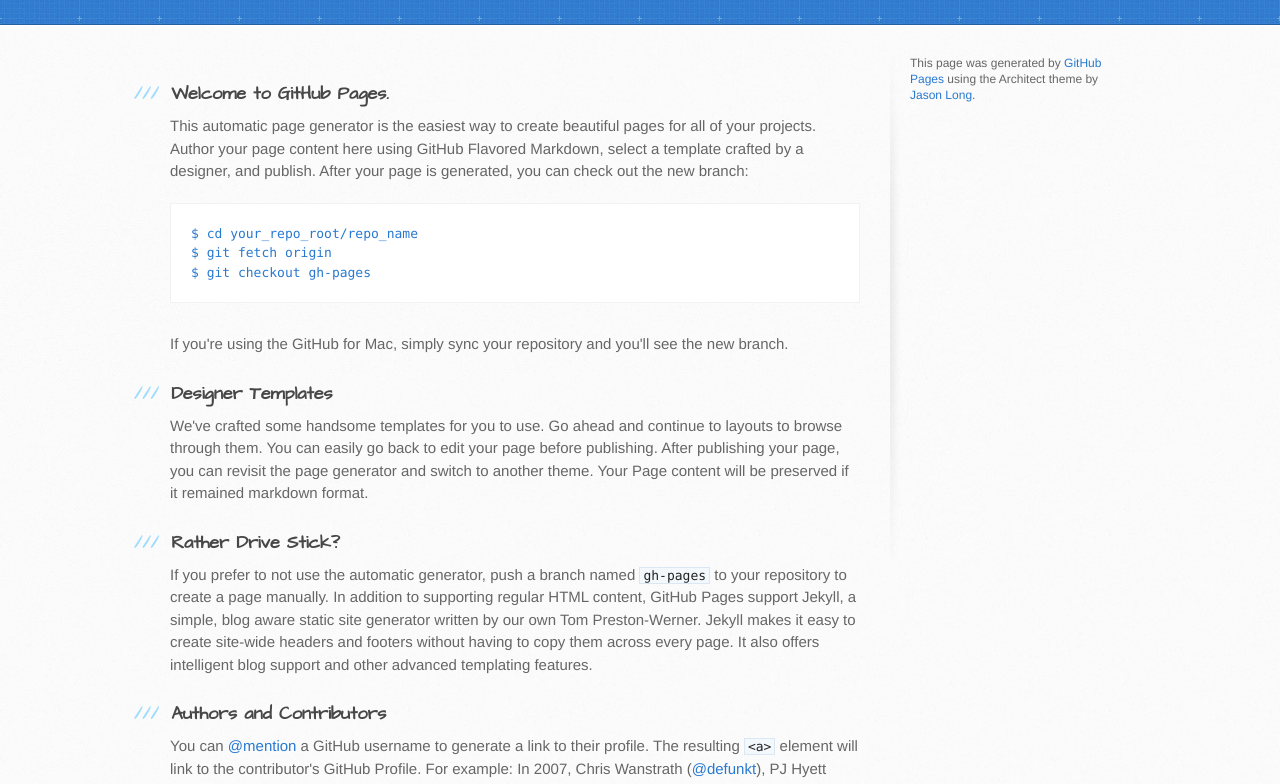
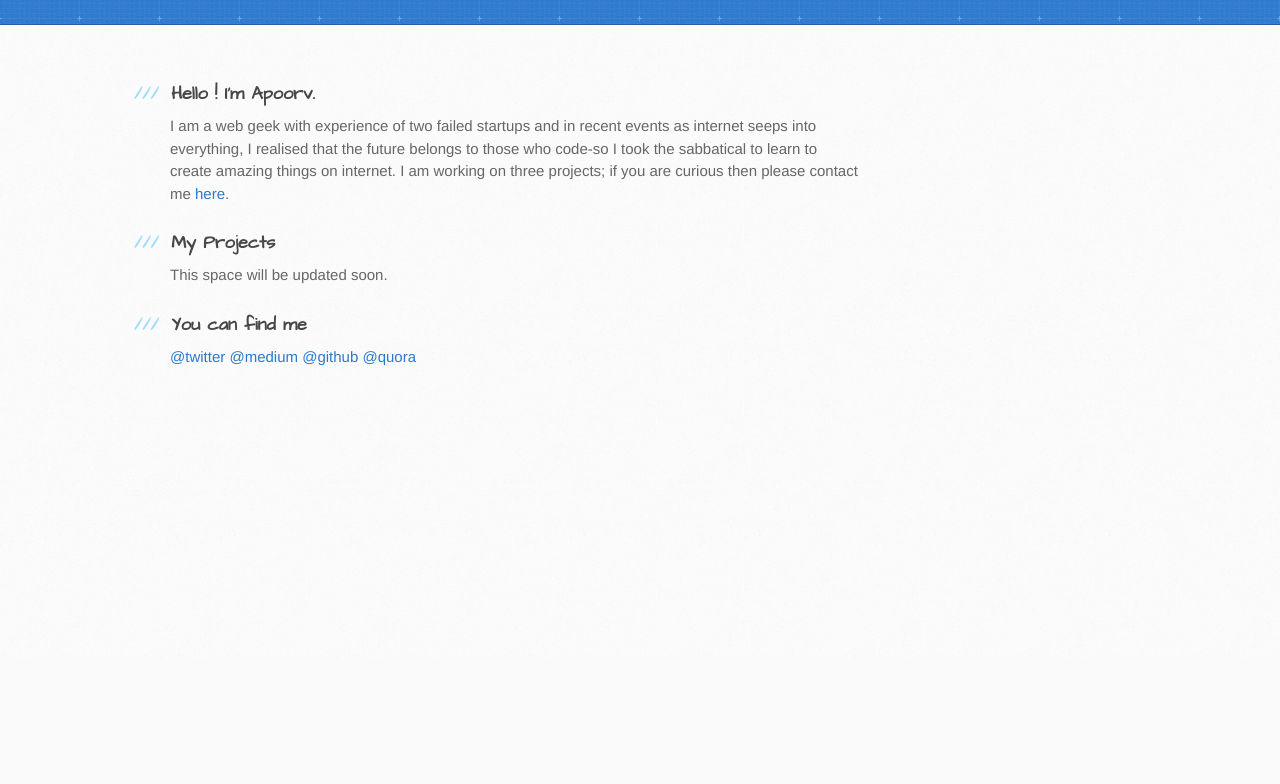
Before and after one commit to apoorvcode/apoorvcode.github.io, a plain HTML site: page index.html in a window 1280 px wide. Shown: the part 142-926 px from the top of the page. After the commit the page ends 800 px from the top, so only its background shows below. Drawn offline with Linux system fonts and the light colour scheme.

Commit message:
Update index.html

```diff
--- a/index.html
+++ b/index.html
@@ -13,13 +13,13 @@
     <script src="//html5shiv.googlecode.com/svn/trunk/html5.js"></script>
     <![endif]-->
 
-    <title>Apoorvcode.github.io by apoorvcode</title>
+    <title>Apoorv</title>
   </head>
 
-  <body>
+ <body>
     <header>
       <div class="inner">
-        <h1>Apoorvcode.github.io</h1>
+        <h1>Apoorv</h1>
         <h2></h2>
         <a href="https://github.com/apoorvcode" class="button"><small>Follow me on</small>GitHub</a>
       </div>
@@ -29,42 +29,30 @@
       <div class="inner clearfix">
         <section id="main-content">
           <h3>
-<a name="welcome-to-github-pages" class="anchor" href="#welcome-to-github-pages"><span class="octicon octicon-link"></span></a>Welcome to GitHub Pages.</h3>
+<a name="Hello ! I'm Apoorv." class="anchor" href="#welcome-to-github-pages"><span class="octicon octicon-link"></span></a>Hello ! I'm Apoorv.</h3>
 
-<p>This automatic page generator is the easiest way to create beautiful pages for all of your projects. Author your page content here using GitHub Flavored Markdown, select a template crafted by a designer, and publish. After your page is generated, you can check out the new branch:</p>
-
-<pre><code>$ cd your_repo_root/repo_name
-$ git fetch origin
-$ git checkout gh-pages
-</code></pre>
-
-<p>If you're using the GitHub for Mac, simply sync your repository and you'll see the new branch.</p>
+<p>I am a web geek with experience of two failed startups and in recent events as internet seeps into everything, I realised that the future belongs to those who code-so I took the sabbatical to learn to create amazing things on internet. I am working on three projects; if you are curious then please contact me <a href = "apoorv.sharma@icloud.com">here</a>. </p>
 
 <h3>
-<a name="designer-templates" class="anchor" href="#designer-templates"><span class="octicon octicon-link"></span></a>Designer Templates</h3>
+<a name="My projects" class="anchor" href="#designer-templates"><span class="octicon octicon-link"></span></a>My Projects</h3>
 
-<p>We've crafted some handsome templates for you to use. Go ahead and continue to layouts to browse through them. You can easily go back to edit your page before publishing. After publishing your page, you can revisit the page generator and switch to another theme. Your Page content will be preserved if it remained markdown format.</p>
+<p>This space will be updated soon.</p>
 
 <h3>
-<a name="rather-drive-stick" class="anchor" href="#rather-drive-stick"><span class="octicon octicon-link"></span></a>Rather Drive Stick?</h3>
+<a name="You can find me" class="anchor" href="#designer-templates"><span class="octicon octicon-link"></span></a>You can find me</h3>
 
-<p>If you prefer to not use the automatic generator, push a branch named <code>gh-pages</code> to your repository to create a page manually. In addition to supporting regular HTML content, GitHub Pages support Jekyll, a simple, blog aware static site generator written by our own Tom Preston-Werner. Jekyll makes it easy to create site-wide headers and footers without having to copy them across every page. It also offers intelligent blog support and other advanced templating features.</p>
+<p>
+<a href="https://twitter.com/apoo_rv" onClick="recordOutboundLink(this, 'Outbound Links', 'twitter');return false;">@twitter</a>
 
-<h3>
-<a name="authors-and-contributors" class="anchor" href="#authors-and-contributors"><span class="octicon octicon-link"></span></a>Authors and Contributors</h3>
+<a href="https://medium.com/@apoo_rv" onClick="recordOutboundLink(this,Outbound Link', 'medium');return false;">@medium</a>
 
-<p>You can <a href="https://github.com/blog/821" class="user-mention">@mention</a> a GitHub username to generate a link to their profile. The resulting <code>&lt;a&gt;</code> element will link to the contributor's GitHub Profile. For example: In 2007, Chris Wanstrath (<a href="https://github.com/defunkt" class="user-mention">@defunkt</a>), PJ Hyett (<a href="https://github.com/pjhyett" class="user-mention">@pjhyett</a>), and Tom Preston-Werner (<a href="https://github.com/mojombo" class="user-mention">@mojombo</a>) founded GitHub.</p>
+<a href="https://github.com/apoorvcode"
+onClick="recordOutboundLink(this,Outbound Link', 'github');return false;">@github</a>
 
-<h3>
-<a name="support-or-contact" class="anchor" href="#support-or-contact"><span class="octicon octicon-link"></span></a>Support or Contact</h3>
+<a href="http://www.quora.com/Apoorv-Sharma"
+onClick="recordOutboundLink(this,Outbound link', 'quora');return false;">@quora</a>
+</p>
 
-<p>Having trouble with Pages? Check out the documentation at <a href="http://help.github.com/pages">http://help.github.com/pages</a> or contact <a href="mailto:support@github.com">support@github.com</a> and we’ll help you sort it out.</p>
-        </section>
-
-        <aside id="sidebar">
-
-
-          <p>This page was generated by <a href="https://pages.github.com">GitHub Pages</a> using the Architect theme by <a href="https://twitter.com/jasonlong">Jason Long</a>.</p>
         </aside>
       </div>
     </div>
```
